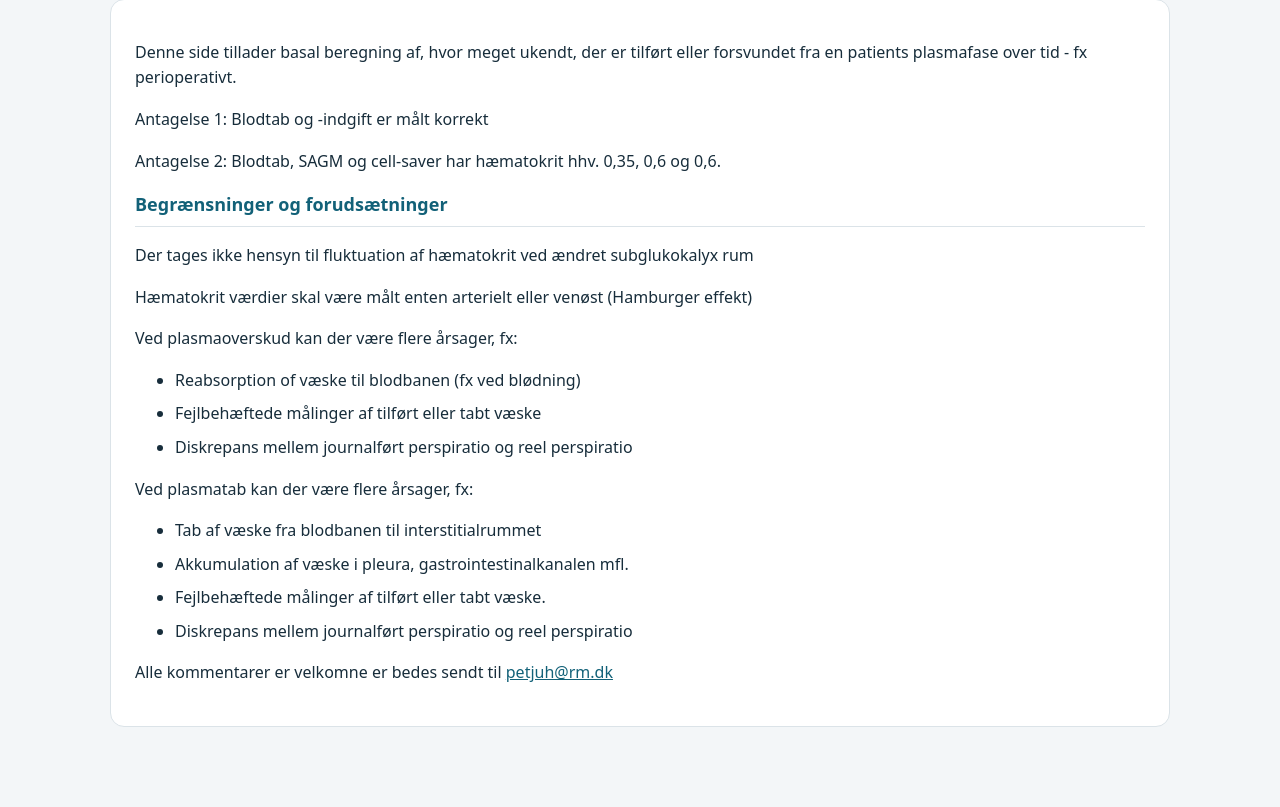
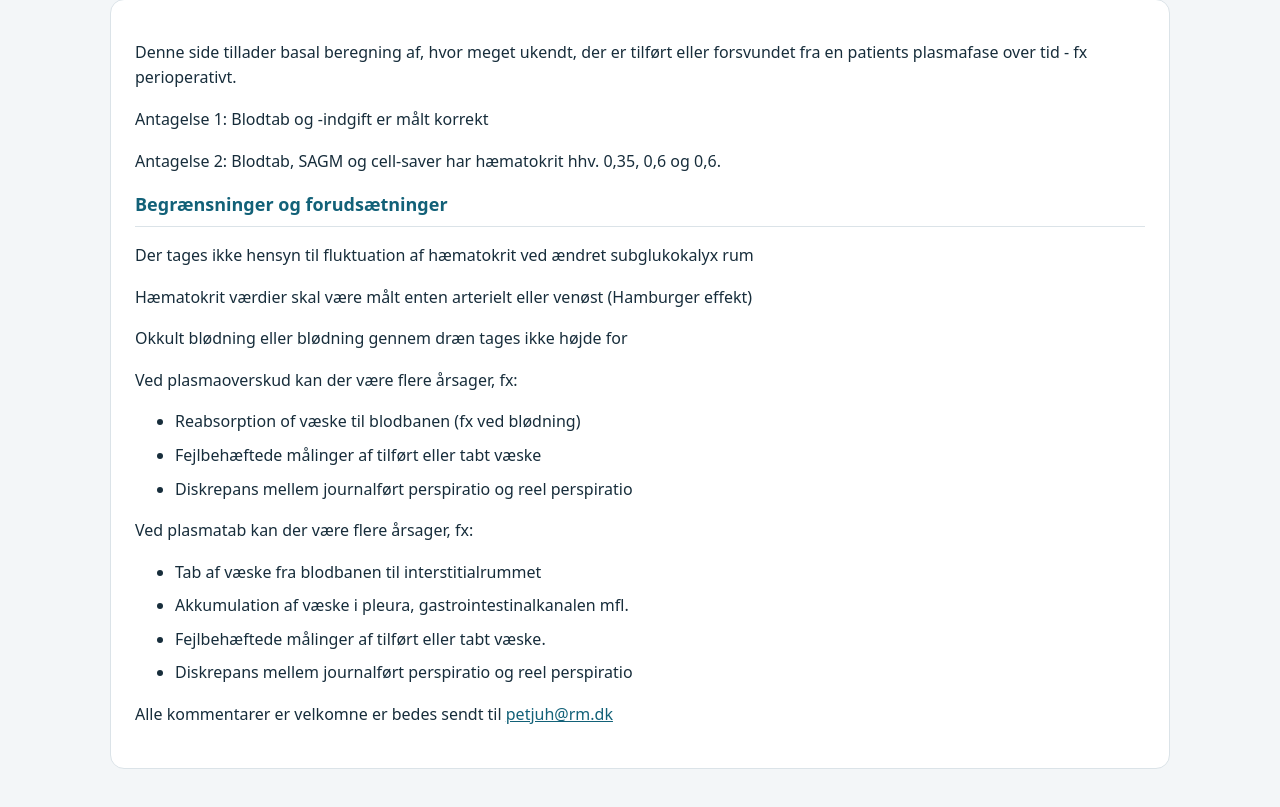
Before and after one commit to peterjuhlolsen/HLK-vaeskeberegner, a plain HTML site: page index.html in a window 1280 px wide. Shown: the part 1880-2687 px from the top of the page. Before the commit the page ends 2663 px from the top, so only its background shows below. Drawn offline with Linux system fonts and the light colour scheme.

Commit message:
Add files via upload

```diff
--- a/index.html
+++ b/index.html
@@ -51,6 +51,7 @@
 <h3 class="section-title">Begrænsninger og forudsætninger</h3>
 <p>Der tages ikke hensyn til fluktuation af hæmatokrit ved ændret subglukokalyx rum</p>
 <p>Hæmatokrit værdier skal være målt enten arterielt eller venøst (Hamburger effekt)</p>
+<p>Okkult blødning eller blødning gennem dræn tages ikke højde for</p>
 <p>Ved plasmaoverskud kan der være flere årsager, fx:</p>
 <ul><li>Reabsorption of væske til blodbanen (fx ved blødning)</li><li>Fejlbehæftede målinger af tilført eller tabt væske</li><li>Diskrepans mellem journalført perspiratio og reel perspiratio</li></ul>
 <p>Ved plasmatab kan der være flere årsager, fx:</p>
```
